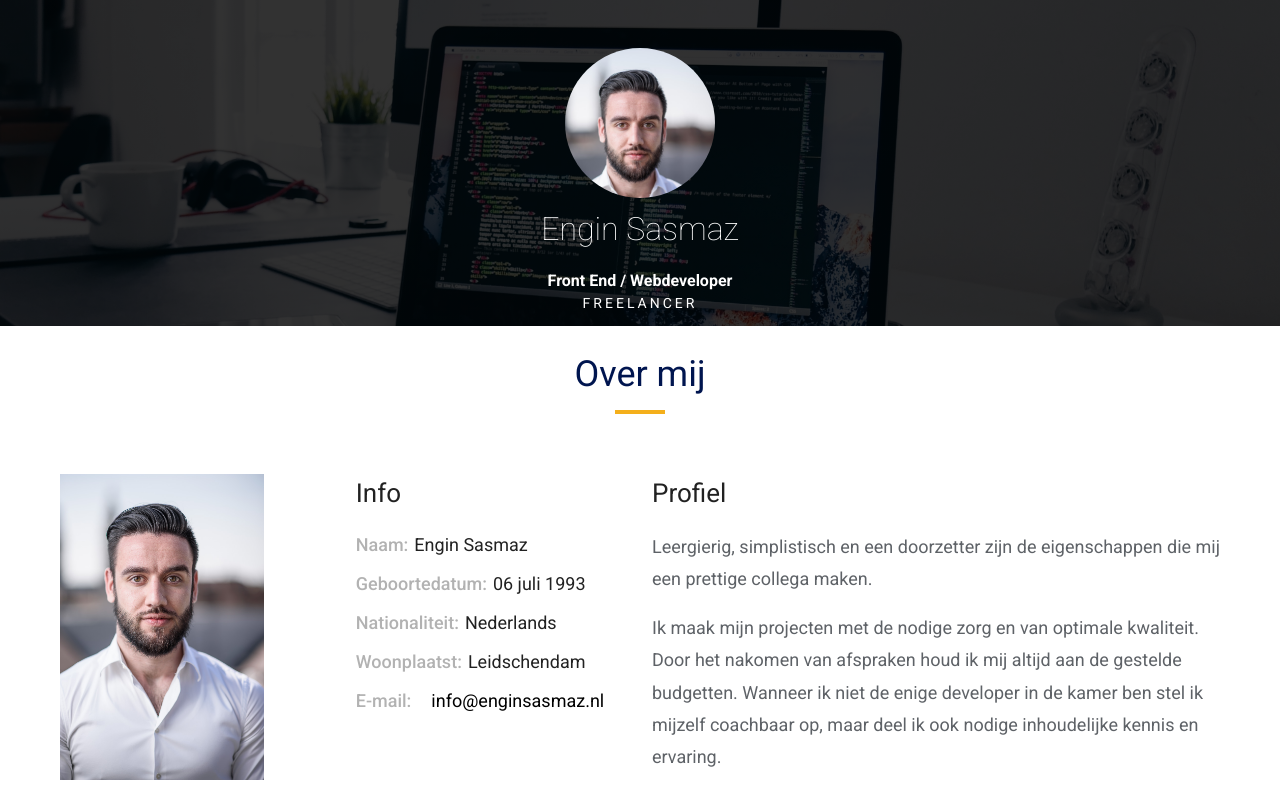
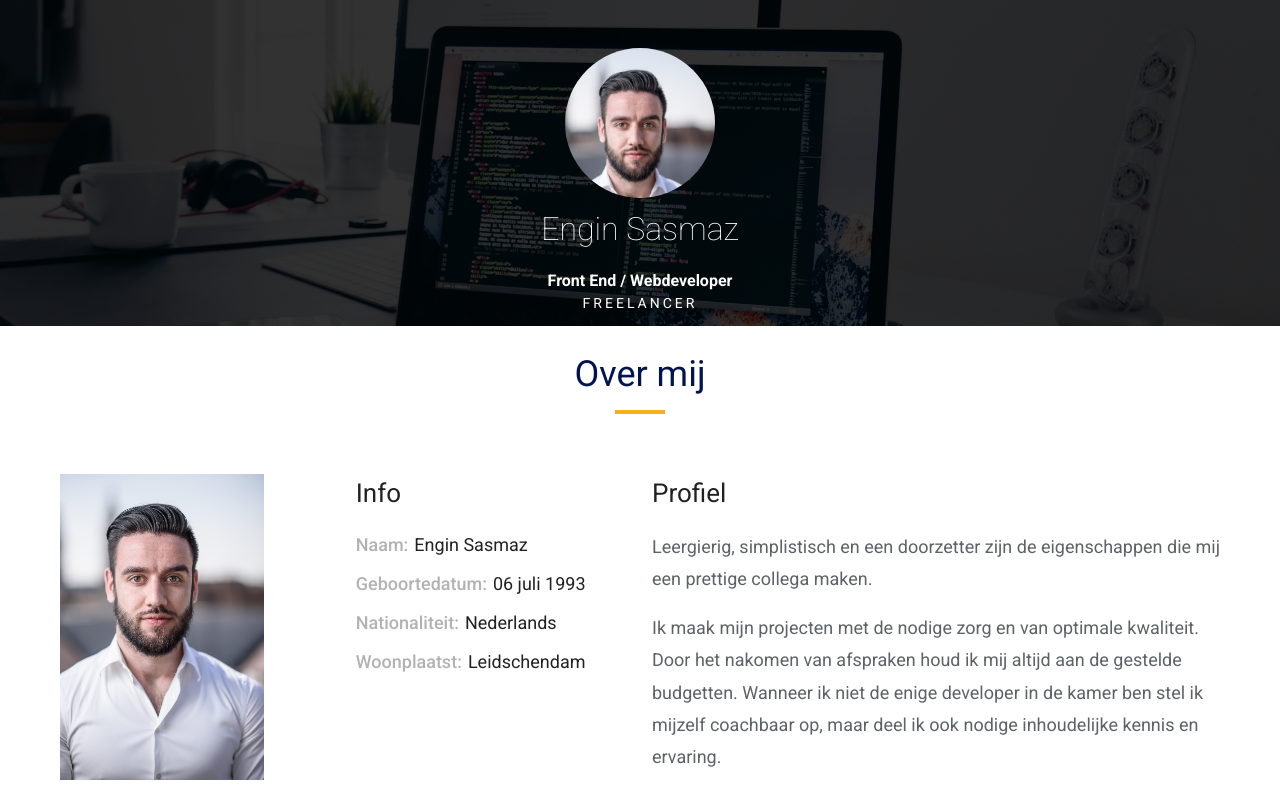
Before and after one commit to Enginovic/portfolio, a Vue app: page / in a window 1280 px wide. Shown: the top 796 px of the page. Built offline with nearby package versions, Linux system fonts and the light colour scheme.

Commit message:
removed email

```diff
--- a/src/components/About/About.vue
+++ b/src/components/About/About.vue
@@ -17,7 +17,6 @@
             <li><span class="listLabel">Geboortedatum:</span>06 juli 1993</li>
             <li><span class="listLabel">Nationaliteit:</span>Nederlands</li>
             <li><span class="listLabel">Woonplaatst:</span>Leidschendam</li>
-            <li><span class="listLabel">E-mail:</span><a href="mailto:info@enginsasmaz.nl" target="_blank">info@enginsasmaz.nl</a></li>
           </ul>
         </v-col>
         <v-col sm="12" md="5" lg="6">
```
